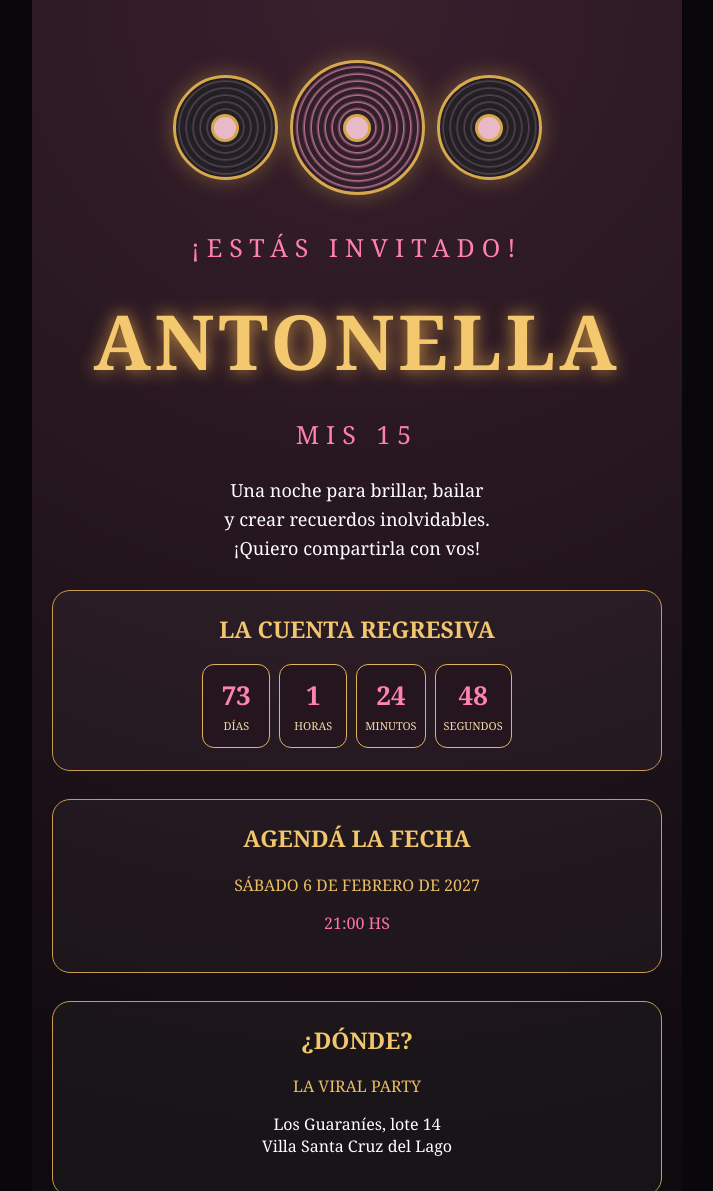
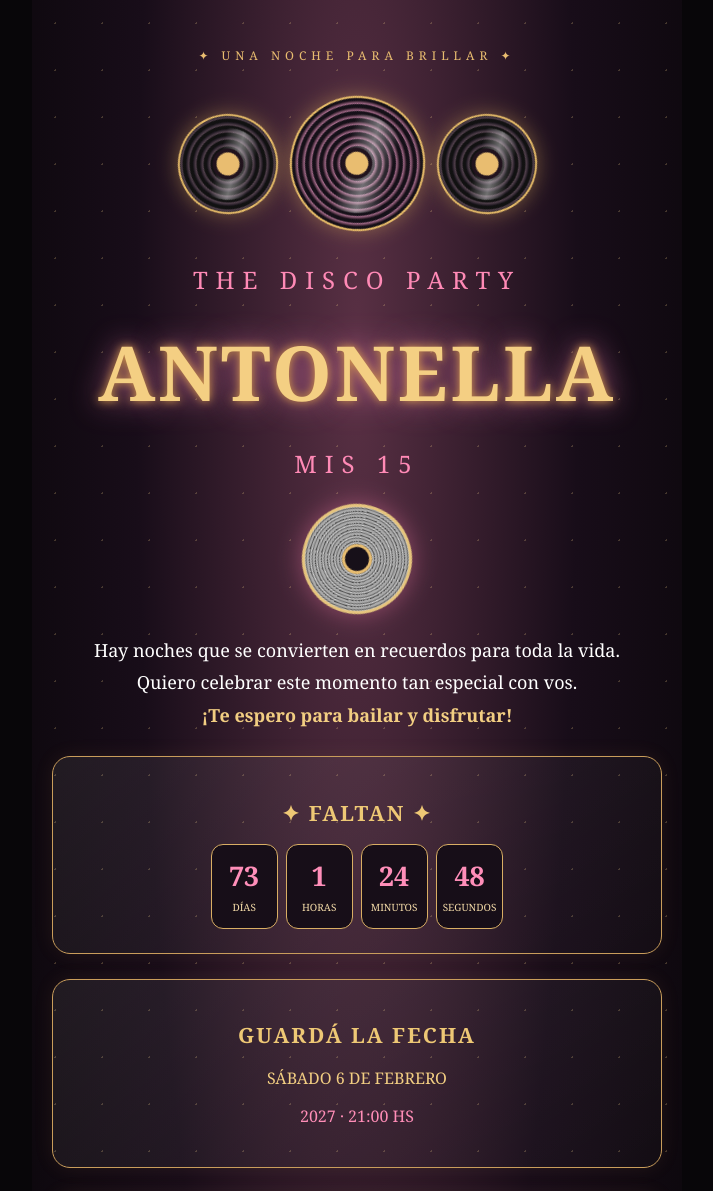
Before and after one commit to Jorgelina1980/quince-anto, a plain HTML site: page index.html in a window 1280 px wide. Shown: the top 1191 px of the page, without its empty margins (283-996 px from the left). Drawn offline with Linux system fonts and the light colour scheme.

Commit message:
Refactor HTML and CSS for Antonella's party invitation
mejorar diseño Disco Party

```diff
--- a/index.html
+++ b/index.html
@@ -2,144 +2,142 @@
 <html lang="es">
 <head>
 <meta charset="UTF-8">
-<meta name="viewport" content="width=device-width, initial-scale=1.0">
+<meta name="viewport" content="width=device-width, initial-scale=1">
 <title>Antonella - Mis 15</title>
 <style>
-* { box-sizing: border-box; }
-body {
-  margin: 0;
-  background: #09070a;
-  color: white;
-  font-family: Georgia, serif;
-  text-align: center;
+*{box-sizing:border-box}
+body{
+ margin:0;background:#080609;color:white;
+ font-family:Georgia,serif;text-align:center;
 }
-main {
-  max-width: 650px;
-  margin: auto;
-  padding: 35px 20px 50px;
-  overflow: hidden;
-  background: radial-gradient(circle at top, #39202d, #100b10 55%, #050505);
-  min-height: 100vh;
+main{
+ max-width:650px;min-height:100vh;margin:auto;
+ padding:35px 20px 55px;overflow:hidden;
+ background:radial-gradient(ellipse at 50% 15%,#593044,#180d19 48%,#050405);
+ position:relative;
 }
-.gold { color: #e9bd63; }
-.pink { color: #ff75a9; }
-.discs {
-  display: flex;
-  justify-content: center;
-  align-items: center;
-  gap: 12px;
-  margin: 25px auto 35px;
+main:before{
+ content:"";position:absolute;inset:0;pointer-events:none;
+ background-image:radial-gradient(#f6d38a 1px,transparent 1px);
+ background-size:47px 47px;opacity:.22;
 }
-.disc {
-  width: 105px;
-  height: 105px;
-  border-radius: 50%;
-  background: repeating-radial-gradient(circle, #242126 0 3px, #51434c 4px, #151318 7px);
-  border: 3px solid #d7a94c;
-  box-shadow: 0 0 22px #d7a94c66;
-  position: relative;
+.content{position:relative;z-index:1}
+.topline{
+ color:#e9bd70;letter-spacing:5px;font-size:12px;
 }
-.disc:nth-child(2) {
-  width: 135px;
-  height: 135px;
-  background: repeating-radial-gradient(circle, #31202a 0 3px, #b36a8a 4px, #19131b 7px);
+h1{
+ font-family:Georgia,serif;
+ font-size:clamp(43px,11vw,76px);
+ letter-spacing:3px;margin:12px 0;
+ color:#f4cf83;
+ text-shadow:0 0 10px #d99c4c,0 0 30px #c66a9a;
 }
-.disc::after {
-  content: "";
-  position: absolute;
-  width: 22px;
-  height: 22px;
-  background: #e8b9c9;
-  border: 3px solid #d6a64b;
-  border-radius: 50%;
-  top: 50%;
-  left: 50%;
-  transform: translate(-50%,-50%);
+.subtitle{
+ color:#ff8ab6;letter-spacing:8px;font-size:24px;
 }
-h1 {
-  font-size: clamp(48px, 12vw, 76px);
-  margin: 8px 0;
-  color: #f3c86e;
-  text-shadow: 0 0 18px #d69b46;
-  letter-spacing: 4px;
+.discs{
+ display:flex;justify-content:center;align-items:center;
+ gap:12px;margin:32px auto;
 }
-.subtitle {
-  font-size: 25px;
-  letter-spacing: 7px;
-  color: #ff80ad;
+.disc{
+ width:100px;height:100px;border-radius:50%;
+ position:relative;flex-shrink:0;
+ background:repeating-radial-gradient(circle,#111 0 3px,#55434f 4px,#17131a 7px);
+ border:2px solid #e8bd69;
+ box-shadow:0 0 20px #e5b75c66;
+ animation:spin 12s linear infinite;
 }
-.intro { font-size: 18px; line-height: 1.6; }
-.section {
-  margin: 28px 0;
-  padding: 22px 15px;
-  border: 1px solid #c89b50;
-  border-radius: 18px;
-  background: #ffffff09;
+.disc:nth-child(2){
+ width:135px;height:135px;
+ background:repeating-radial-gradient(circle,#151018 0 3px,#a56c8b 4px,#21131d 7px);
 }
-.section h2 {
-  color: #f1c66c;
-  font-size: 23px;
-  margin-top: 0;
+.disc:before{
+ content:"";position:absolute;inset:12%;
+ border-radius:50%;
+ background:linear-gradient(135deg,transparent 25%,#ffffff66,transparent 60%);
 }
-.countdown {
-  display: flex;
-  justify-content: center;
-  gap: 9px;
-  flex-wrap: wrap;
+.disc:after{
+ content:"";position:absolute;width:23px;height:23px;
+ border-radius:50%;background:#e9bd70;
+ border:4px solid #21131d;
+ top:50%;left:50%;transform:translate(-50%,-50%);
 }
-.time {
-  background: #24151f;
-  border: 1px solid #e2b45c;
-  border-radius: 12px;
-  padding: 12px 8px;
-  min-width: 68px;
+@keyframes spin{to{transform:rotate(360deg)}}
+.cd{
+ width:110px;height:110px;border-radius:50%;
+ margin:20px auto;
+ background:repeating-radial-gradient(circle,#aaa 0 2px,#555 3px,#ddd 4px,#333 6px);
+ border:3px solid #e6c47d;
+ box-shadow:0 0 24px #ff83b066;
+ position:relative;
+ animation:spin 9s linear infinite;
 }
-.time strong {
-  display: block;
-  font-size: 26px;
-  color: #ff83b0;
+.cd:after{
+ content:"";position:absolute;width:24px;height:24px;
+ background:#171019;border:3px solid #e8bd70;
+ border-radius:50%;top:50%;left:50%;
+ transform:translate(-50%,-50%);
 }
-.time span { font-size: 11px; color: #f2d9a8; }
-button, .button {
-  display: inline-block;
-  border: 0;
-  border-radius: 30px;
-  padding: 14px 22px;
-  margin: 8px 4px;
-  background: linear-gradient(110deg, #e5b957, #ff78a8);
-  color: #180d13;
-  font-size: 15px;
-  font-weight: bold;
-  text-decoration: none;
-  cursor: pointer;
+.intro{font-size:18px;line-height:1.8}
+.gold{color:#f2ce82}
+.pink{color:#ff8db7}
+.section{
+ border:1px solid #c99d5b;border-radius:18px;
+ background:linear-gradient(145deg,#ffffff12,#ffffff04);
+ padding:24px 14px;margin:25px 0;
+ box-shadow:0 0 20px #d99c4c16;
 }
-.alias {
-  font-size: 22px;
-  color: #ff8eb8;
-  overflow-wrap: anywhere;
+h2{font-size:21px;color:#eec875;letter-spacing:2px}
+.countdown{
+ display:flex;justify-content:center;gap:8px;flex-wrap:wrap;
 }
-footer { color: #d9bd91; margin-top: 35px; }
+.time{
+ min-width:67px;padding:12px 6px;
+ background:#170e18;border:1px solid #d9ae64;
+ border-radius:12px;
+}
+.time strong{display:block;color:#ff8eb9;font-size:27px}
+.time span{font-size:10px;color:#f4dba8}
+button,.button{
+ display:inline-block;padding:14px 22px;
+ margin:8px 3px;border:0;border-radius:30px;
+ background:linear-gradient(110deg,#e9c16d,#f27eae);
+ color:#160b12;font-weight:bold;text-decoration:none;
+ cursor:pointer;font-size:14px;
+ box-shadow:0 0 17px #ef9bb555;
+}
+.alias{font-size:22px;color:#ff91bb;overflow-wrap:anywhere}
+footer{color:#e9c77e;margin-top:35px}
 </style>
 </head>
 <body>
 <main>
+<div class="content">
+
+<p class="topline">✦ UNA NOCHE PARA BRILLAR ✦</p>
+
 <div class="discs">
  <div class="disc"></div>
  <div class="disc"></div>
  <div class="disc"></div>
 </div>
 
-  <p class="subtitle">¡ESTÁS INVITADO!</p>
+<p class="subtitle">THE DISCO PARTY</p>
 <h1>ANTONELLA</h1>
 <p class="subtitle">MIS 15</p>
+
+<div class="cd"></div>
+
 <p class="intro">
-    Una noche para brillar, bailar<br>
-    y crear recuerdos inolvidables.<br>
-    ¡Quiero compartirla con vos!
+Hay noches que se convierten en recuerdos
+para toda la vida.<br>
+Quiero celebrar este momento tan especial
+con vos.<br>
+<strong class="gold">¡Te espero para bailar y disfrutar!</strong>
 </p>
 
 <section class="section">
-    <h2>LA CUENTA REGRESIVA</h2>
+<h2>✦ FALTAN ✦</h2>
 <div class="countdown">
  <div class="time"><strong id="days">00</strong><span>DÍAS</span></div>
  <div class="time"><strong id="hours">00</strong><span>HORAS</span></div>
@@ -149,81 +147,75 @@ footer { color: #d9bd91; margin-top: 35px; }
 </section>
 
 <section class="section">
-    <h2>AGENDÁ LA FECHA</h2>
-    <p class="gold">SÁBADO 6 DE FEBRERO DE 2027</p>
-    <p class="pink">21:00 HS</p>
+<h2>GUARDÁ LA FECHA</h2>
+<p class="gold">SÁBADO 6 DE FEBRERO</p>
+<p class="pink">2027 · 21:00 HS</p>
 </section>
 
 <section class="section">
-    <h2>¿DÓNDE?</h2>
+<h2>LA NOCHE NOS ENCUENTRA EN</h2>
 <p class="gold">LA VIRAL PARTY</p>
 <p>Los Guaraníes, lote 14<br>
 Villa Santa Cruz del Lago</p>
 </section>
 
 <section class="section">
-    <h2>¡CONFIRMÁ TU ASISTENCIA!</h2>
-    <p>Quiero saber si vas a acompañarme.</p>
+<h2>¿VENÍS A MI FIESTA?</h2>
+<p>Confirmá tu asistencia por WhatsApp.</p>
 <a class="button"
 href="https://wa.me/5493517409255?text=Hola%21%20Quiero%20confirmar%20mi%20asistencia%20a%20los%2015%20de%20Antonella."
-       target="_blank">
-       CONFIRMAR POR WHATSAPP
-    </a>
+target="_blank">CONFIRMAR ASISTENCIA</a>
 </section>
 
 <section class="section">
-    <h2>MI MEJOR REGALO ES TU PRESENCIA</h2>
-    <p>Si además querés hacerme un regalo:</p>
+<h2>UN REGALITO CON CARIÑO</h2>
+<p>Tu presencia es mi mejor regalo.<br>
+Si además querés hacerme un obsequio:</p>
 <p class="alias" id="alias">jaz.anto.arce.mp</p>
 <button onclick="copiarAlias()">COPIAR ALIAS</button>
-    <p id="mensaje"></p>
+<p id="mensaje" class="pink"></p>
 </section>
 
-  <footer>
-    <p class="gold">ANTONELLA · MIS 15</p>
-    <p>¡Nos vemos en la pista!</p>
 <div class="discs">
  <div class="disc"></div>
+ <div class="cd"></div>
 </div>
+
+<footer>
+<p>✦ ANTONELLA · MIS 15 ✦</p>
+<p class="pink">LET'S DANCE!</p>
 </footer>
+</div>
 </main>
 
 <script>
-function actualizarCuenta() {
-  const fecha = new Date("2027-02-06T21:00:00-03:00").getTime();
-  const ahora = Date.now();
-  let diferencia = fecha - ahora;
-
-  if (diferencia <= 0) {
-    document.querySelector(".countdown").innerHTML =
+function actualizarCuenta(){
+ const fecha=new Date("2027-02-06T21:00:00-03:00").getTime();
+ let d=fecha-Date.now();
+ if(d<=0){
+  document.querySelector(".countdown").innerHTML=
   "<p class='pink'>¡Llegó el gran día!</p>";
   return;
  }
-
-  const dias = Math.floor(diferencia / 86400000);
-  diferencia %= 86400000;
-  const horas = Math.floor(diferencia / 3600000);
-  diferencia %= 3600000;
-  const minutos = Math.floor(diferencia / 60000);
-  const segundos = Math.floor((diferencia % 60000) / 1000);
-
-  document.getElementById("days").textContent = dias;
-  document.getElementById("hours").textContent = horas;
-  document.getElementById("minutes").textContent = minutos;
-  document.getElementById("seconds").textContent = segundos;
+ const dias=Math.floor(d/86400000);
+ d%=86400000;
+ const horas=Math.floor(d/3600000);
+ d%=3600000;
+ const minutos=Math.floor(d/60000);
+ const segundos=Math.floor((d%60000)/1000);
+ document.getElementById("days").textContent=dias;
+ document.getElementById("hours").textContent=horas;
+ document.getElementById("minutes").textContent=minutos;
+ document.getElementById("seconds").textContent=segundos;
 }
 actualizarCuenta();
-setInterval(actualizarCuenta, 1000);
+setInterval(actualizarCuenta,1000);
 
-function copiarAlias() {
+function copiarAlias(){
  navigator.clipboard.writeText("jaz.anto.arce.mp")
-    .then(() => {
-      document.getElementById("mensaje").textContent = "¡Alias copiado!";
-    })
-    .catch(() => {
-      document.getElementById("mensaje").textContent =
-        "Copiá el alias: jaz.anto.arce.mp";
-    });
+ .then(()=>document.getElementById("mensaje").textContent="¡Alias copiado!")
+ .catch(()=>document.getElementById("mensaje").textContent=
+ "Copiá este alias: jaz.anto.arce.mp");
 }
 </script>
 </body>
```
Lines whose indentation alone changed are shown as unchanged.
